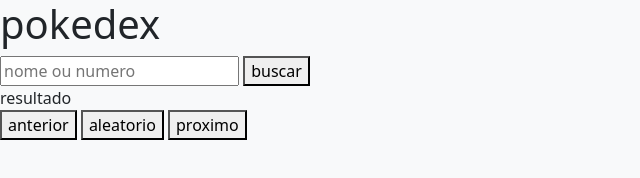
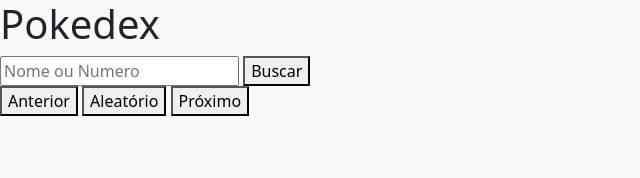
Before and after one commit to lucasazevedo6909/pokedex-lucasazevedo, a plain HTML site: page index.html in a window 1280 px wide. Shown: the whole page, without its empty margins (0-640 px from the left). Drawn offline with nearby package versions, Linux system fonts and the light colour scheme.

Commit message:
Add files via upload

```diff
--- a/index.html
+++ b/index.html
@@ -3,21 +3,24 @@
   <head>
     <meta charset="utf-8">
     <meta name="viewport" content="width=device-width, initial-scale=1">
-    <title>pokedex</title>
+    <title>Pokedex</title>
     <link href="https://cdn.jsdelivr.net/npm/bootstrap@5.3.8/dist/css/bootstrap.min.css" rel="stylesheet" integrity="sha384-sRIl4kxILFvY47J16cr9ZwB07vP4J8+LH7qKQnuqkuIAvNWLzeN8tE5YBujZqJLB" crossorigin="anonymous">
   </head>
   <body class="bg-light">
+    <h1>Pokedex</h1>
 
-    <h1>pokedex</h1>
-    <input type="text" id="campobusca" placeholder="nome ou numero">
-    <button id="btnbuscar">buscar</button>
-    <div id="resultado">resultado</div>
-    <button id="btnanterior">anterior</button>
-     <button id="btnaleatorio">aleatorio</button>
-      <button id="btnproximo">proximo</button>
-      <script src="script.js"></script>
+    <input type="text" id="campoBusca" placeholder="Nome ou Numero">
+    <button id="btnBuscar">Buscar</button>
+
+    <div id="resultado"></div>
+
+    <button id="btnAnterior">Anterior</button>
+    <button id="btnAleatorio">Aleatório</button>
+    <button id="btnProximo">Próximo</button>
+
+    <script src="script.js"></script>
+
 
     <script src="https://cdn.jsdelivr.net/npm/bootstrap@5.3.8/dist/js/bootstrap.bundle.min.js" integrity="sha384-FKyoEForCGlyvwx9Hj09JcYn3nv7wiPVlz7YYwJrWVcXK/BmnVDxM+D2scQbITxI" crossorigin="anonymous"></script>
-
   </body>
 </html>
```
